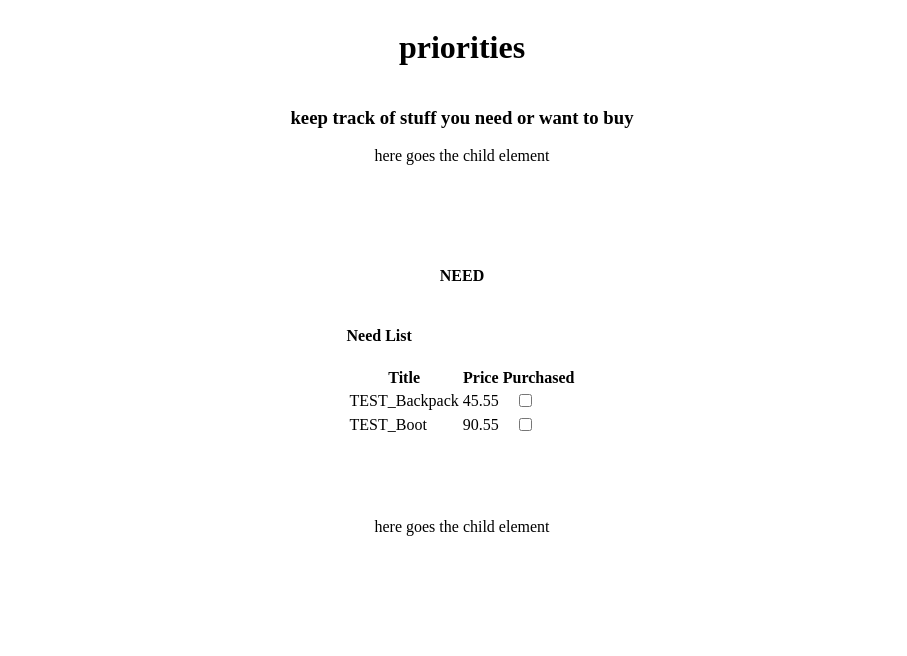
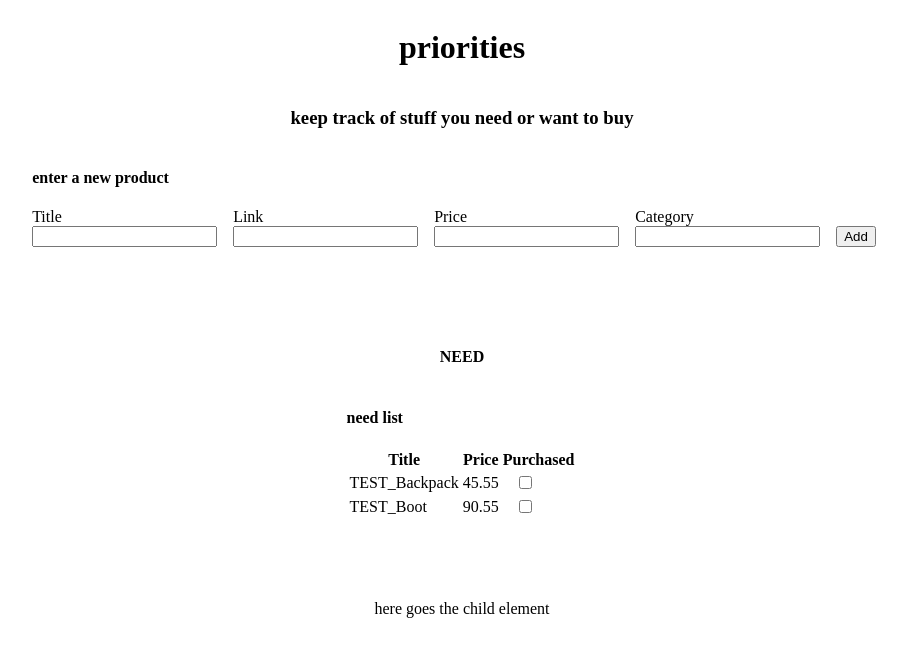
Before and after one commit to Gila-Johanna-Hofmann/priorities, an Angular app: page / in a window 1280 px wide. Shown: the top 656 px of the page, without its empty margins (178-1085 px from the left). Built offline with nearby package versions, Linux system fonts and the light colour scheme.

Commit message:
added child-comp for input

```diff
--- a/src/app/app.component.html
+++ b/src/app/app.component.html
@@ -5,7 +5,7 @@
     <h3>{{description}}</h3>
   </div>
   <div class="input-container">
-    here goes the child element
+    <app-input-form></app-input-form>
   </div>
   <div class="toshop-container">
     <div class="one-list">
--- /dev/null
+++ b/src/app/input-form/input-form.component.css
@@ -0,0 +1,19 @@
+.input-element {
+    display: flex;
+    flex-direction: column;
+    padding-right: 1rem;
+}
+
+form {
+    display: flex;
+    flex-direction: row;
+    justify-items: space-between;
+}
+
+.submit-button {
+
+}
+
+#whitelabel {
+    color: white;
+}
--- /dev/null
+++ b/src/app/input-form/input-form.component.html
@@ -0,0 +1,25 @@
+<div>
+    <h4>enter a new product</h4>
+    <form #inputForm="ngForm" autocomplete="off" (ngSubmit)="userInput(inputForm.value)">
+        <div class="input-element">
+            <label for="title">Title</label>
+            <input type="text" id="title" name="title" (ngModel)="model.title" />
+        </div>
+        <div class="input-element">
+            <label for="url">Link</label>
+            <input type="url" id="url" name="url" (ngModel)="model.url" />
+        </div>
+        <div class="input-element">
+            <label for="price">Price</label>
+            <input type="number" id="link" name="link" (ngModel)="model.price" />
+        </div>
+        <div class="input-element">
+            <label for="category">Category</label>
+            <input type="text" id="category" name="category" (ngModel)="model.category" />
+        </div>
+        <div class="input-element">
+            <label id="whitelabel" for="category">.   </label>
+            <button type="submit" class="submit-button">Add</button>
+        </div>
+    </form>
+</div>
--- /dev/null
+++ b/src/app/input-form/input-form.component.ts
@@ -0,0 +1,22 @@
+import { Component, OnInit } from '@angular/core';
+import { ShoppingItem } from '../shoppinglist-master';
+
+@Component({
+  selector: 'app-input-form',
+  templateUrl: './input-form.component.html',
+  styleUrls: ['./input-form.component.css']
+})
+export class InputFormComponent implements OnInit {
+
+  model: any;
+
+  constructor() { }
+
+  ngOnInit(): void {
+  }
+
+  userInput(input: Object) {
+    //code here
+  }
+
+}
--- a/src/app/need-list/need-list.component.html
+++ b/src/app/need-list/need-list.component.html
@@ -1,4 +1,4 @@
-<h4>Need List</h4>
+<h4>need list</h4>
 <table>
     <thead>
         <tr>
```
Also changed, not shown: src/app/app.module.ts (+6 -2 lines), src/app/Services/shooping.service.ts (deleted).
